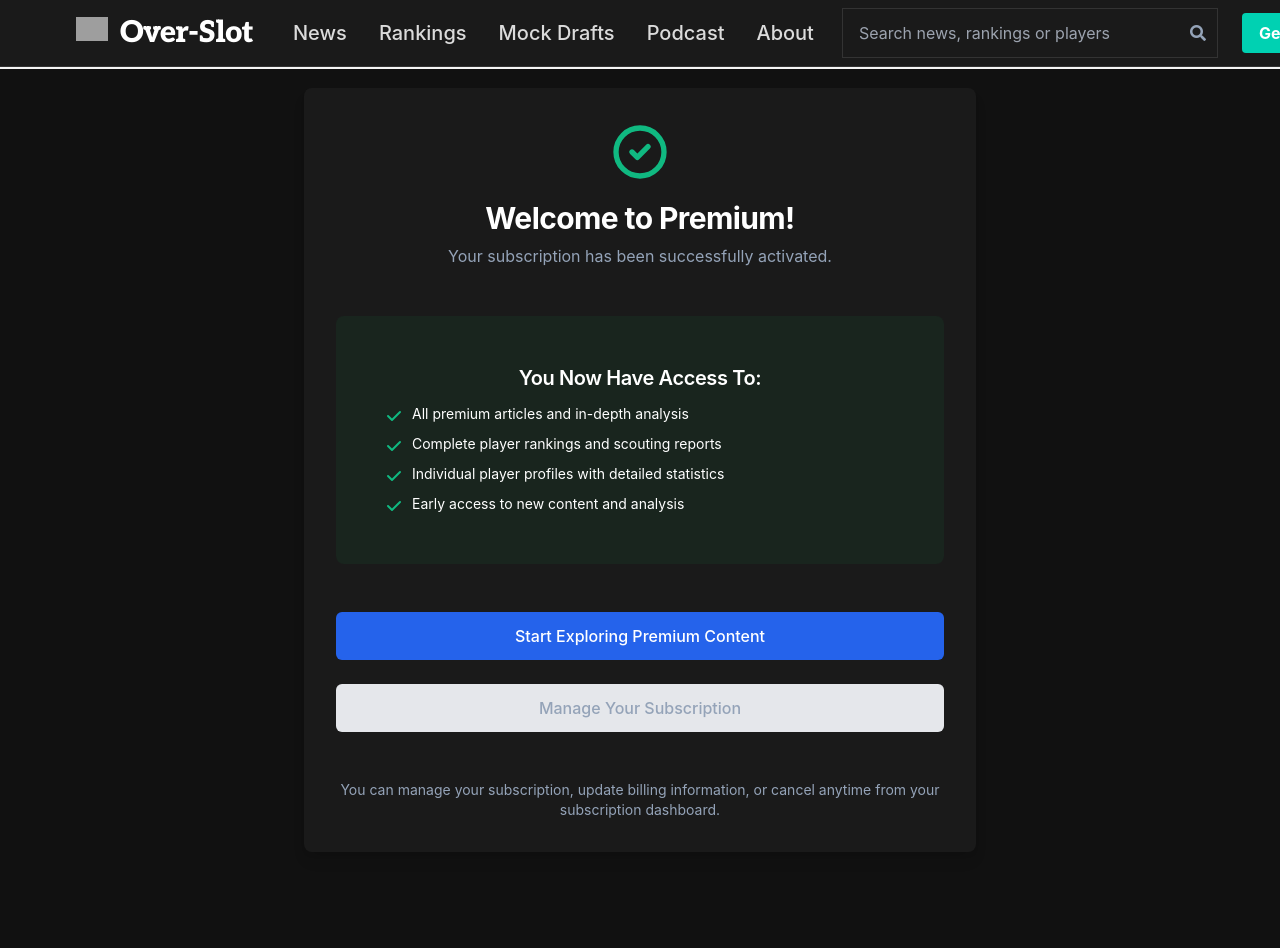
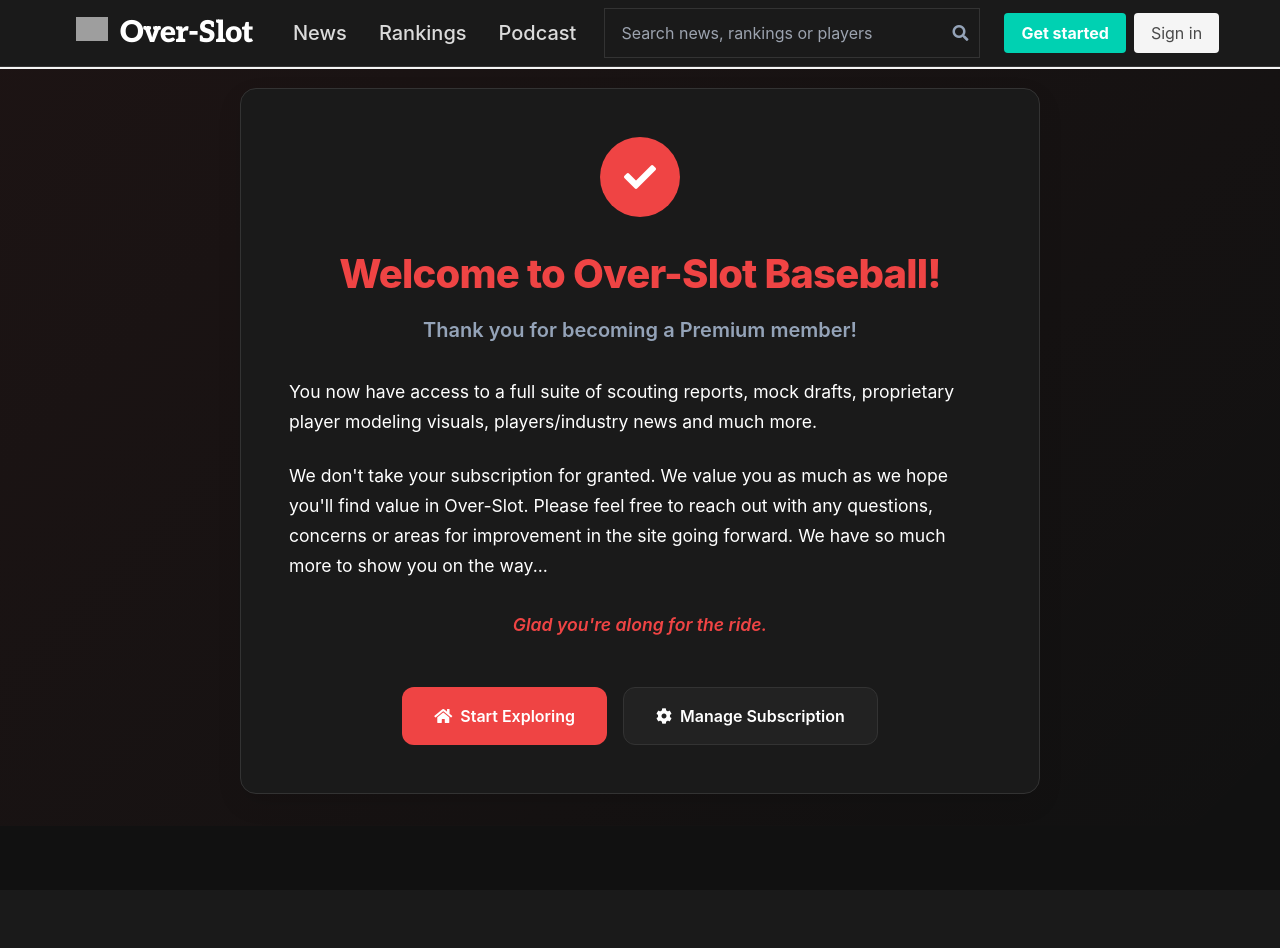
Before and after one commit to jeremyjbowers/over_slot, a Django app: template overslot/templates/subscription/success.html in a window 1280 px wide. After the commit the page ends 794 px from the top, so only its background shows below. Run offline with Django 3.2, Linux system fonts and the light colour scheme; the template is opened without the code that fills it, so the values that code supplies are empty; parts of the project's set-up code (start-up, migrations or seed data) failed here and were passed over; grey boxes are pictures that could not be loaded.

Commit message:
update nav, fix settings, fix subscription and dashboards

```diff
--- a/config/dev/settings.py
+++ b/config/dev/settings.py
@@ -240,11 +240,10 @@
 STRIPE_SECRET_KEY = env('STRIPE_SECRET_KEY', default=None)
 STRIPE_PUBLISHABLE_KEY = env('STRIPE_PUBLISHABLE_KEY', default=None)
 STRIPE_WEBHOOK_SECRET = env('STRIPE_WEBHOOK_SECRET', default=None)
-
 STRIPE_PRICE_ID = env('STRIPE_PRICE_ID', default=None)
 
 # Subscription pricing
-SUBSCRIPTION_PRICE_MONTHLY = 9.99  # Monthly price in USD
+SUBSCRIPTION_PRICE_MONTHLY = 7.49  # Monthly price in USD
 
 DATA_UPLOAD_MAX_NUMBER_FIELDS = 10000
 
--- a/overslot/templates/includes/nav.html
+++ b/overslot/templates/includes/nav.html
@@ -33,11 +33,11 @@
                    style="padding: 0.75rem 1rem; display: flex; align-items: center; height: 100%; transition: all 0.2s ease;">
                     Rankings
                 </a>
-                <a class="navbar-item has-text-grey-lighter has-text-weight-medium is-size-5"
+                <!-- <a class="navbar-item has-text-grey-lighter has-text-weight-medium is-size-5"
                    href="/mock-drafts/"
                    style="padding: 0.75rem 1rem; display: flex; align-items: center; height: 100%; transition: all 0.2s ease;">
                     Mock Drafts
-                </a>
+                </a> -->
                 <a class="navbar-item has-text-grey-lighter has-text-weight-medium is-size-5"
                    href="https://patreon.com/overslot"
                    target="_blank"
@@ -45,11 +45,11 @@
                    style="padding: 0.75rem 1rem; display: flex; align-items: center; height: 100%; transition: all 0.2s ease;">
                     Podcast
                 </a>
-                <a class="navbar-item has-text-grey-lighter has-text-weight-medium is-size-5"
+                <!-- <a class="navbar-item has-text-grey-lighter has-text-weight-medium is-size-5"
                    href="/about/"
                    style="padding: 0.75rem 1rem; display: flex; align-items: center; height: 100%; transition: all 0.2s ease;">
                     About
-                </a>
+                </a> -->
             </div>
 
             <div class="navbar-end">
--- a/overslot/templates/includes/subscription_prompt.html
+++ b/overslot/templates/includes/subscription_prompt.html
@@ -16,7 +16,7 @@
                     {% if user.is_authenticated %}
                         <a href="{% url 'subscription_dashboard' %}"
                            class="inline-flex items-center px-4 py-2 bg-blue-600 text-white text-sm font-medium rounded-md hover:bg-blue-700 transition duration-200">
-                            Subscribe for $9.99/month
+                            Subscribe for ${{ settings.SUBSCRIPTION_PRICE_MONTHLY|floatformat:2 }}/month
                         </a>
                     {% else %}
                         <a href="{% url 'account_login' %}?next={{ request.get_full_path }}"
--- a/overslot/templates/subscription/dashboard.html
+++ b/overslot/templates/subscription/dashboard.html
@@ -139,7 +139,7 @@
                         <div>
                             <h3 class="text-lg font-medium text-gray-900 mb-3">Subscribe Now</h3>
                             <div class="bg-blue-50 rounded-lg p-4 mb-4">
-                                <div class="text-2xl font-bold text-blue-900">$9.99<span class="text-lg font-normal text-blue-700">/month</span></div>
+                                <div class="text-2xl font-bold text-blue-900">${{ settings.SUBSCRIPTION_PRICE_MONTHLY|floatformat:2 }}<span class="text-lg font-normal text-blue-700">/month</span></div>
                                 <p class="text-sm text-blue-700 mt-1">Cancel anytime</p>
                             </div>
 
--- a/overslot/templates/subscription/success.html
+++ b/overslot/templates/subscription/success.html
@@ -1,64 +1,170 @@
 {% extends "base.html" %}
 
-{% block title %}Subscription Success - Over Slot{% endblock %}
+{% block title %}Welcome to Over-Slot Baseball Premium!{% endblock %}
 
 {% block content %}
-<div class="container mx-auto px-4 py-8">
-    <div class="max-w-2xl mx-auto text-center">
-        <div class="bg-white shadow-lg rounded-lg p-8">
-            <div class="mb-6">
-                <svg class="w-16 h-16 text-green-500 mx-auto mb-4" fill="none" stroke="currentColor" viewBox="0 0 24 24">
-                    <path stroke-linecap="round" stroke-linejoin="round" stroke-width="2" d="M9 12l2 2 4-4m6 2a9 9 0 11-18 0 9 9 0 0118 0z"></path>
-                </svg>
-                <h1 class="text-3xl font-bold text-green-900 mb-2">Welcome to Premium!</h1>
-                <p class="text-gray-600">Your subscription has been successfully activated.</p>
-            </div>
+<style>
+.welcome-container {
+    min-height: 80vh;
+    display: flex;
+    align-items: center;
+    justify-content: center;
+    padding: 2rem;
+    background: linear-gradient(135deg, rgba(var(--theme-primary-rgb), 0.05), transparent);
+}
 
-            <div class="bg-green-50 rounded-lg p-6 mb-6">
-                <h2 class="text-xl font-semibold text-green-900 mb-3">You Now Have Access To:</h2>
-                <ul class="text-left space-y-2 text-sm text-green-800">
-                    <li class="flex items-start">
-                        <svg class="w-5 h-5 text-green-500 mr-2 flex-shrink-0 mt-0.5" fill="currentColor" viewBox="0 0 20 20">
-                            <path fill-rule="evenodd" d="M16.707 5.293a1 1 0 010 1.414l-8 8a1 1 0 01-1.414 0l-4-4a1 1 0 011.414-1.414L8 12.586l7.293-7.293a1 1 0 011.414 0z" clip-rule="evenodd"></path>
-                        </svg>
-                        All premium articles and in-depth analysis
-                    </li>
-                    <li class="flex items-start">
-                        <svg class="w-5 h-5 text-green-500 mr-2 flex-shrink-0 mt-0.5" fill="currentColor" viewBox="0 0 20 20">
-                            <path fill-rule="evenoevenodd" d="M16.707 5.293a1 1 0 010 1.414l-8 8a1 1 0 01-1.414 0l-4-4a1 1 0 011.414-1.414L8 12.586l7.293-7.293a1 1 0 011.414 0z" clip-rule="evenodd"></path>
-                        </svg>
-                        Complete player rankings and scouting reports
-                    </li>
-                    <li class="flex items-start">
-                        <svg class="w-5 h-5 text-green-500 mr-2 flex-shrink-0 mt-0.5" fill="currentColor" viewBox="0 0 20 20">
-                            <path fill-rule="evenodd" d="M16.707 5.293a1 1 0 010 1.414l-8 8a1 1 0 01-1.414 0l-4-4a1 1 0 011.414-1.414L8 12.586l7.293-7.293a1 1 0 011.414 0z" clip-rule="evenodd"></path>
-                        </svg>
-                        Individual player profiles with detailed statistics
-                    </li>
-                    <li class="flex items-start">
-                        <svg class="w-5 h-5 text-green-500 mr-2 flex-shrink-0 mt-0.5" fill="currentColor" viewBox="0 0 20 20">
-                            <path fill-rule="evenodd" d="M16.707 5.293a1 1 0 010 1.414l-8 8a1 1 0 01-1.414 0l-4-4a1 1 0 011.414-1.414L8 12.586l7.293-7.293a1 1 0 011.414 0z" clip-rule="evenodd"></path>
-                        </svg>
-                        Early access to new content and analysis
-                    </li>
-                </ul>
-            </div>
+.welcome-card {
+    background: var(--dark-surface);
+    border: 1px solid var(--dark-border);
+    border-radius: 1rem;
+    padding: 3rem;
+    max-width: 800px;
+    width: 100%;
+    text-align: center;
+    box-shadow: 0 10px 25px rgba(0, 0, 0, 0.1);
+}
 
-            <div class="space-y-4">
-                <a href="{% url 'index' %}"
-                   class="block w-full bg-blue-600 text-white py-3 px-6 rounded-md hover:bg-blue-700 transition duration-200 font-medium">
-                    Start Exploring Premium Content
-                </a>
+.welcome-icon {
+    width: 80px;
+    height: 80px;
+    margin: 0 auto 2rem;
+    background: var(--theme-primary);
+    border-radius: 50%;
+    display: flex;
+    align-items: center;
+    justify-content: center;
+    color: white;
+    font-size: 2rem;
+}
 
-                <a href="{% url 'subscription_dashboard' %}"
-                   class="block w-full bg-gray-200 text-gray-800 py-3 px-6 rounded-md hover:bg-gray-300 transition duration-200 font-medium">
-                    Manage Your Subscription
-                </a>
-            </div>
+.welcome-title {
+    font-size: 2.5rem;
+    font-weight: 800;
+    color: var(--theme-primary);
+    margin-bottom: 1rem;
+    letter-spacing: -0.02em;
+}
 
-            <p class="text-sm text-gray-600 mt-6">
-                You can manage your subscription, update billing information, or cancel anytime from your subscription dashboard.
-            </p>
+.welcome-subtitle {
+    font-size: 1.25rem;
+    color: var(--dark-text-secondary);
+    margin-bottom: 2rem;
+    font-weight: 600;
+}
+
+.welcome-message {
+    color: var(--dark-text);
+    font-size: 1.1rem;
+    line-height: 1.7;
+    margin-bottom: 2rem;
+    text-align: left;
+}
+
+.welcome-message p {
+    margin-bottom: 1.5rem;
+}
+
+.welcome-closing {
+    color: var(--theme-primary);
+    font-weight: 600;
+    font-style: italic;
+    margin-top: 2rem;
+    font-size: 1.1rem;
+}
+
+.welcome-actions {
+    display: flex;
+    gap: 1rem;
+    margin-top: 3rem;
+    flex-wrap: wrap;
+    justify-content: center;
+}
+
+.welcome-btn {
+    display: inline-flex;
+    align-items: center;
+    gap: 0.5rem;
+    padding: 1rem 2rem;
+    border-radius: 0.75rem;
+    font-weight: 600;
+    text-decoration: none;
+    transition: all 0.2s ease;
+    min-width: 200px;
+    justify-content: center;
+}
+
+.welcome-btn-primary {
+    background: var(--theme-primary);
+    color: white;
+}
+
+.welcome-btn-primary:hover {
+    background: var(--theme-primary-dark);
+    transform: translateY(-2px);
+    color: white;
+}
+
+.welcome-btn-secondary {
+    background: var(--dark-surface-hover);
+    color: var(--dark-text);
+    border: 1px solid var(--dark-border);
+}
+
+.welcome-btn-secondary:hover {
+    background: var(--dark-border);
+    color: var(--dark-text);
+    transform: translateY(-2px);
+}
+
+@media (max-width: 768px) {
+    .welcome-card {
+        padding: 2rem;
+        margin: 1rem;
+    }
+
+    .welcome-title {
+        font-size: 2rem;
+    }
+
+    .welcome-actions {
+        flex-direction: column;
+        align-items: center;
+    }
+
+    .welcome-btn {
+        width: 100%;
+        max-width: 300px;
+    }
+}
+</style>
+
+<div class="welcome-container">
+    <div class="welcome-card">
+        <div class="welcome-icon">
+            <i class="fas fa-check"></i>
+        </div>
+
+        <h1 class="welcome-title">Welcome to Over-Slot Baseball!</h1>
+        <p class="welcome-subtitle">Thank you for becoming a Premium member!</p>
+
+        <div class="welcome-message">
+            <p>You now have access to a full suite of scouting reports, mock drafts, proprietary player modeling visuals, players/industry news and much more.</p>
+
+            <p>We don't take your subscription for granted. We value you as much as we hope you'll find value in Over-Slot. Please feel free to reach out with any questions, concerns or areas for improvement in the site going forward. We have so much more to show you on the way...</p>
+        </div>
+
+        <p class="welcome-closing">Glad you're along for the ride.</p>
+
+        <div class="welcome-actions">
+            <a href="{% url 'index' %}" class="welcome-btn welcome-btn-primary">
+                <i class="fas fa-home"></i>
+                Start Exploring
+            </a>
+
+            <a href="{% url 'subscription_dashboard' %}" class="welcome-btn welcome-btn-secondary">
+                <i class="fas fa-cog"></i>
+                Manage Subscription
+            </a>
         </div>
     </div>
 </div>
```
Also changed, not shown: overslot/views.py (+1 -21 lines).
